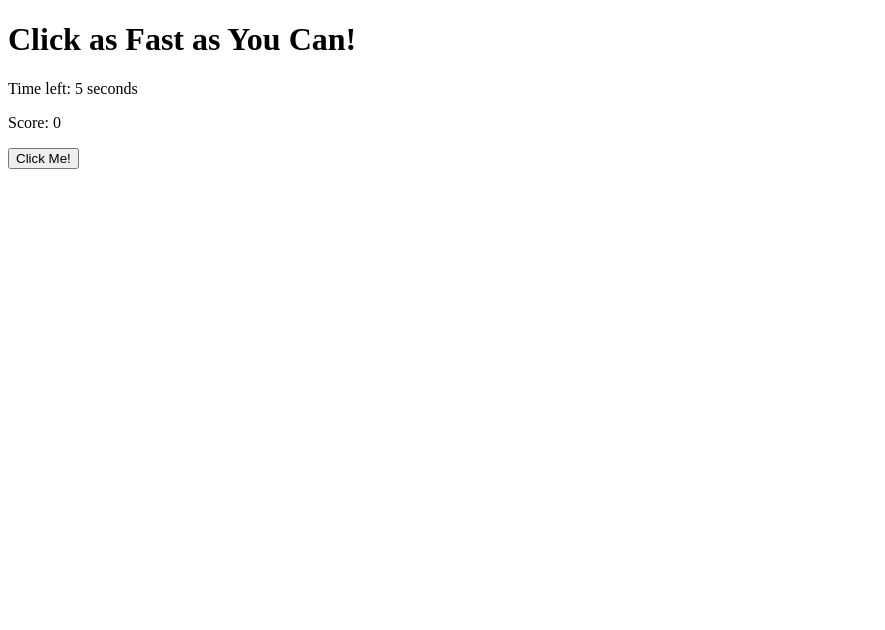
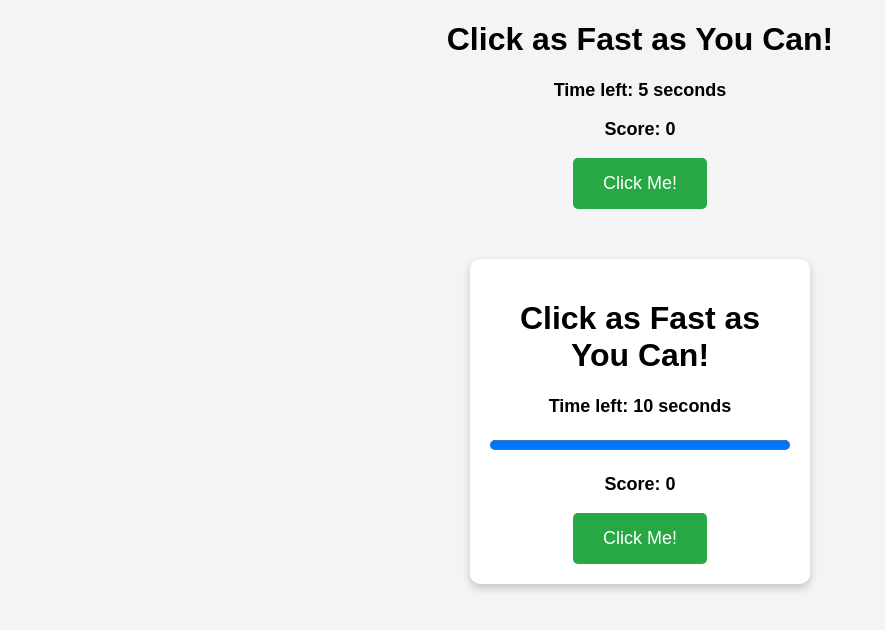
Before and after one commit to Steve2025-ETH/Game, a plain HTML site: page index.html in a window 1280 px wide. Shown: the whole page, without its empty margins (0-885 px from the left). Drawn offline with Linux system fonts and the light colour scheme.

Commit message:
Update index.html

```diff
--- a/index.html
+++ b/index.html
@@ -31,3 +31,92 @@
     </script>
 </body>
 </html>
+<!DOCTYPE html>
+<html lang="en">
+<head>
+    <meta charset="UTF-8">
+    <meta name="viewport" content="width=device-width, initial-scale=1.0">
+    <title>Click Speed Game</title>
+    <style>
+
+        body {
+            font-family: Arial, sans-serif;
+            text-align: center;
+            background-color: #f4f4f4;
+            margin: 0;
+            padding: 0;
+        }
+
+        .game-container {
+            background: white;
+            width: 300px;
+            margin: 50px auto;
+            padding: 20px;
+            border-radius: 10px;
+            box-shadow: 0 4px 8px rgba(0, 0, 0, 0.2);
+        }
+
+        p {
+            font-size: 18px;
+            font-weight: bold;
+        }
+
+        #clickButton {
+            background-color: #28a745;
+            color: white;
+            border: none;
+            padding: 15px 30px;
+            font-size: 18px;
+            border-radius: 5px;
+            cursor: pointer;
+            transition: background 0.3s;
+        }
+
+        #clickButton:hover {
+            background-color: #218838;
+        }
+
+        #clickButton:disabled {
+            background-color: gray;
+            cursor: not-allowed;
+        }
+
+        progress {
+            width: 100%;
+            height: 20px;
+        }
+    </style>
+</head>
+<body>
+
+    <div class="game-container">
+        <h1>Click as Fast as You Can!</h1>
+        <p>Time left: <span id="time">10</span> seconds</p>
+        <progress id="progressBar" value="10" max="10"></progress>
+        <p>Score: <span id="score">0</span></p>
+        <button id="clickButton" onclick="increaseScore()">Click Me!</button>
+    </div>
+
+    <script>
+        let score = 0;
+        let timeLeft = 10;
+
+        let timer = setInterval(() => {
+            timeLeft--;
+            document.getElementById("time").innerText = timeLeft;
+            document.getElementById("progressBar").value = timeLeft; // 更新进度条
+            if (timeLeft === 0) {
+                clearInterval(timer);
+                document.getElementById("clickButton").disabled = true;
+                alert("Time's up! Your final score is " + score);
+            }
+        }, 1000);
+
+        function increaseScore() {
+            score++;
+            document.getElementById("score").innerText = score;
+        }
+    </script>
+
+</body>
+</html>
```
